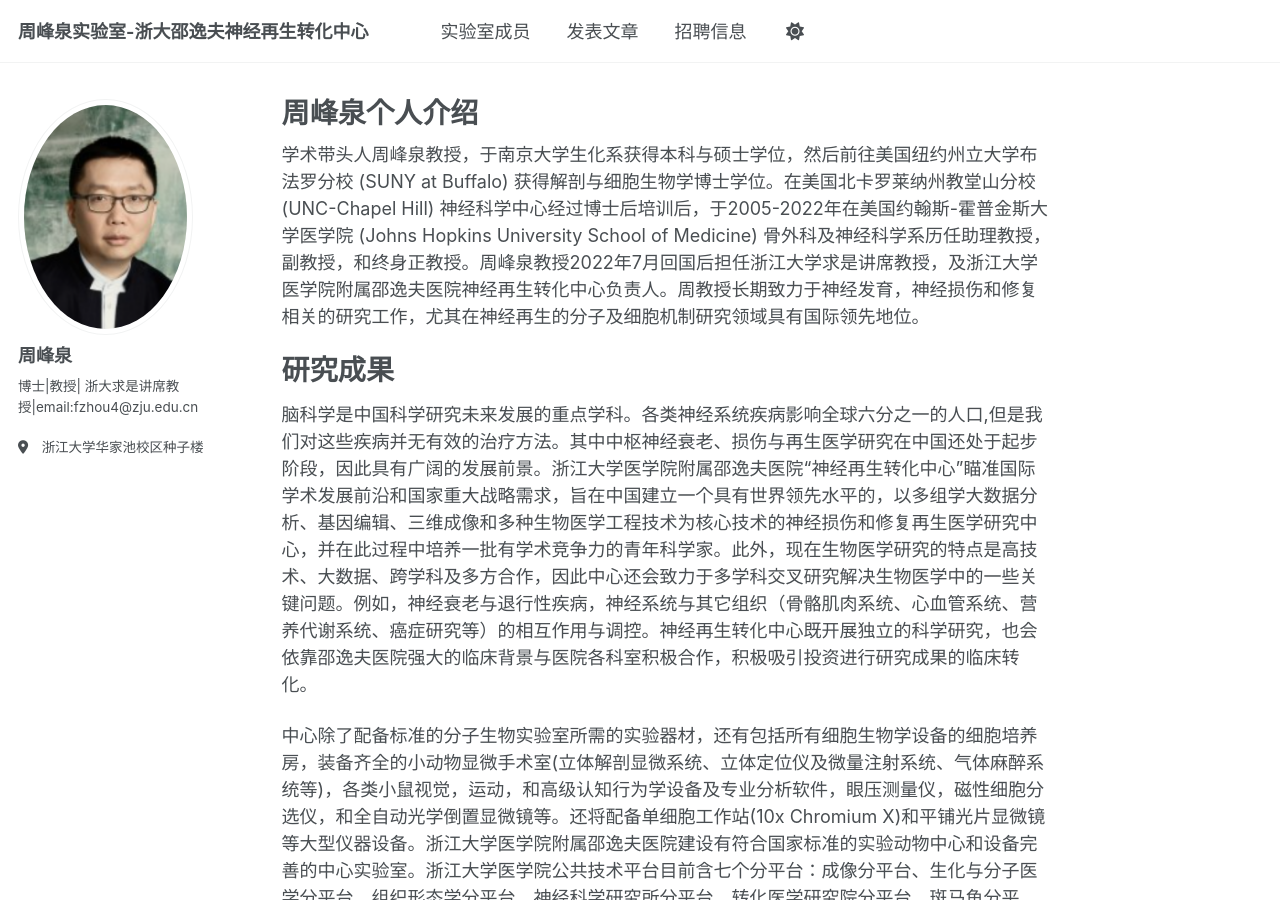
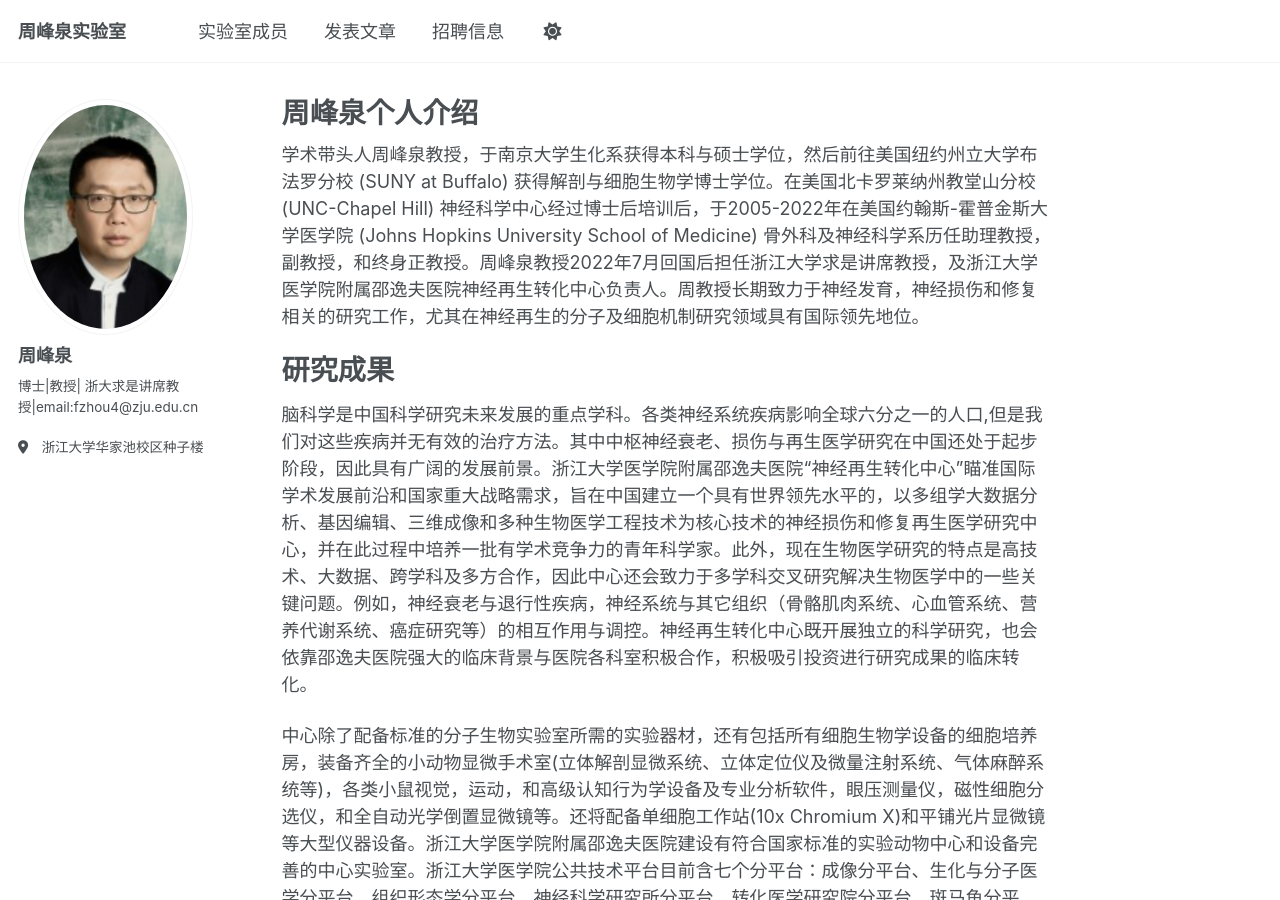
Before and after one commit to Zhou-Fengquan-lab/-, a Jekyll site: the page built from _pages/about.md, in a window 1280 px wide and 900 px high. Built offline with Jekyll 4.4.1, drawn with Linux system fonts in a browser that asks for light colours.

Commit message:
_config.yml

```diff
--- a/_config.yml
+++ b/_config.yml
@@ -9,7 +9,7 @@
 # Basic Site Settings
 locale                   : "en-US"
 site_theme               : "default"
-title                    : "周峰泉实验室-浙大邵逸夫神经再生转化中心"
+title                    : "周峰泉实验室"
 title_separator          : "-"
 name                     : &name "Your Name"
 description              : &description "personal description"
```
